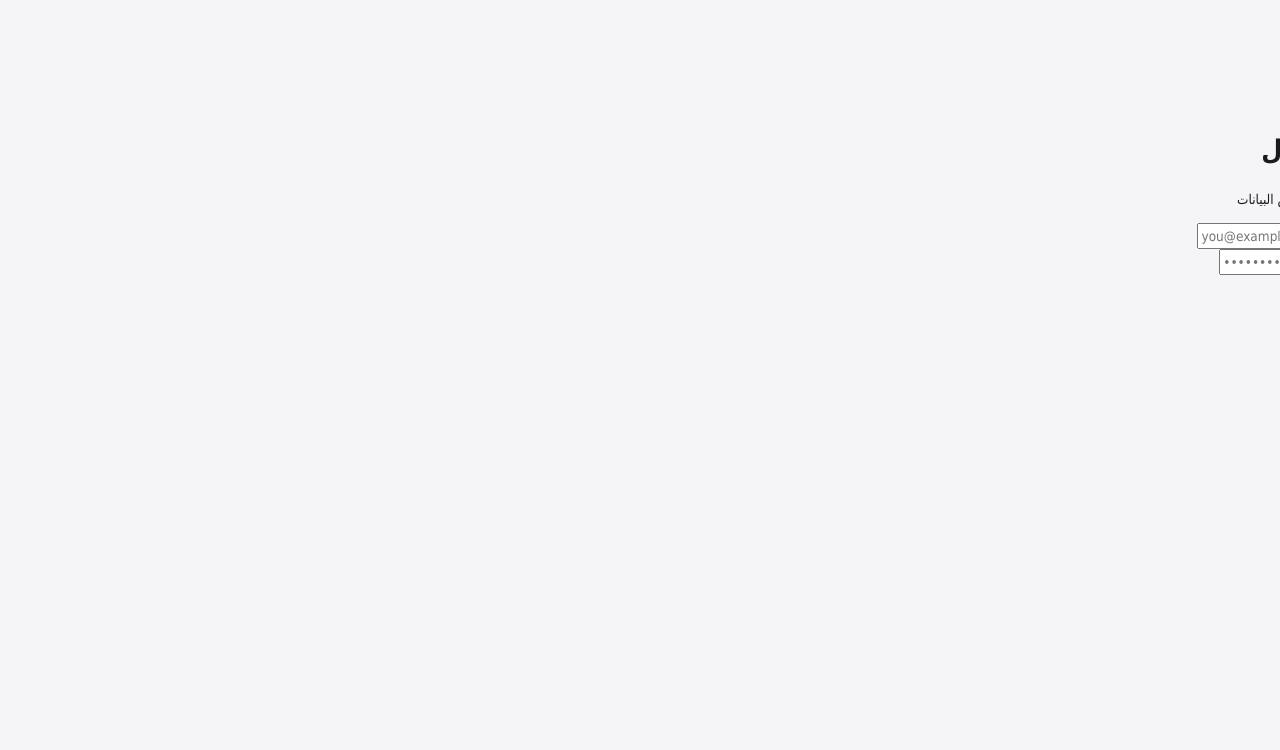
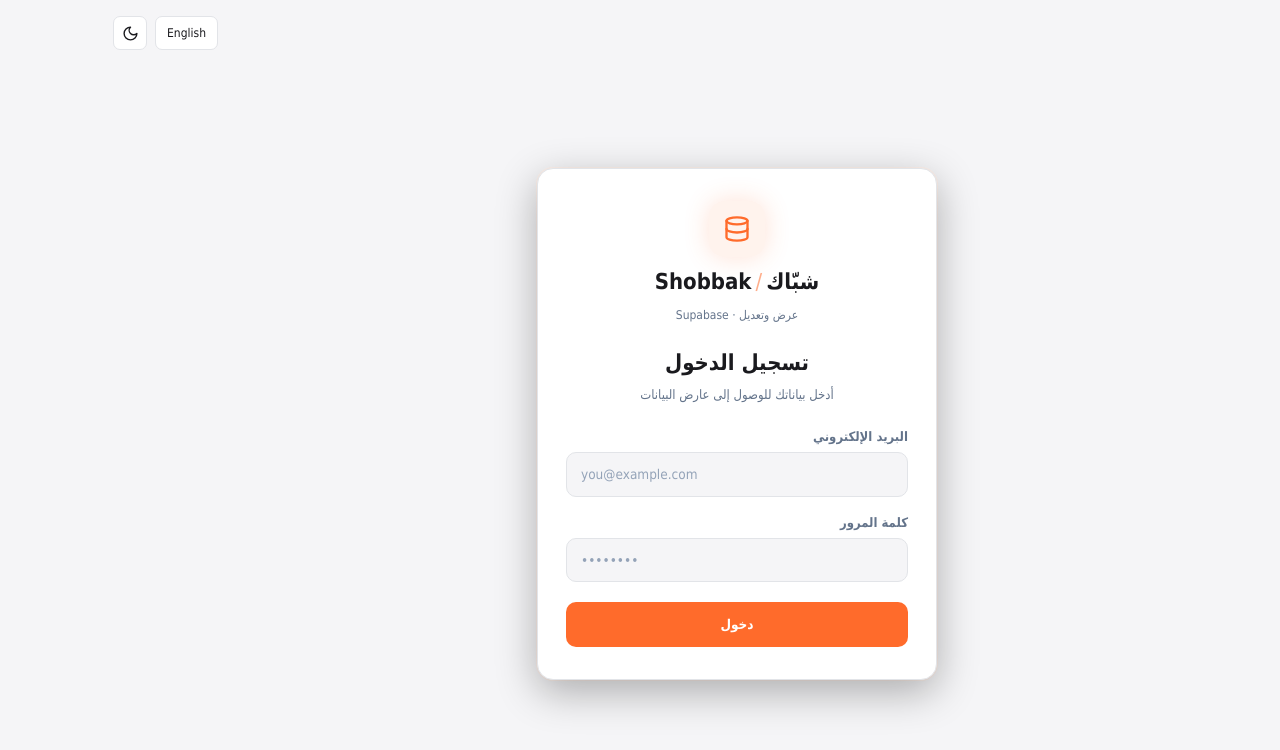
Before and after one commit to elabdm965-ai/Single-Supabase-Viewer, a React (Vite) app: page / in a window 1280 px wide. Shown: the top 750 px of the page. Built offline with nearby package versions, Linux system fonts and the light colour scheme.

Commit message:
Update theme.css

```diff
--- a/src/styles/theme.css
+++ b/src/styles/theme.css
@@ -242,3 +242,108 @@
   .table-bottom-bar { flex-direction: column; align-items: stretch; }
   .pagination { justify-content: space-between; }
 }
+
+/* ===== Login page ===== */
+.login-shell {
+  min-height: 100dvh;
+  display: flex;
+  align-items: center;
+  justify-content: center;
+  padding: 72px 16px 24px;
+  background: var(--bg);
+  color: var(--text);
+  position: relative;
+}
+.login-controls {
+  position: absolute;
+  top: 16px;
+  inset-inline-end: 16px;
+  display: flex;
+  gap: 8px;
+  align-items: center;
+}
+.login-card {
+  width: 100%;
+  max-width: 400px;
+  background: var(--panel);
+  border: 1px solid var(--border);
+  border-radius: 16px;
+  padding: 32px 28px;
+  box-shadow: 0 12px 40px rgba(0,0,0,.3), 0 0 0 1px var(--accent-soft);
+}
+.login-logo {
+  display: flex;
+  flex-direction: column;
+  align-items: center;
+  gap: 8px;
+  margin-bottom: 22px;
+}
+.login-logo-icon {
+  width: 56px;
+  height: 56px;
+  display: grid;
+  place-items: center;
+  border-radius: 16px;
+  background: var(--accent-soft);
+  color: var(--accent);
+  box-shadow: 0 0 26px var(--orange-glow);
+}
+.login-logo-text {
+  display: flex;
+  align-items: center;
+  gap: 4px;
+  font-size: 22px;
+  font-weight: 800;
+}
+.login-logo-sub { color: var(--muted); font-size: 12px; }
+.login-title { margin: 0 0 6px; text-align: center; font-size: 22px; font-weight: 700; }
+.login-sub { margin: 0 0 22px; text-align: center; color: var(--muted); font-size: 13px; }
+.login-form { display: flex; flex-direction: column; gap: 16px; }
+.login-field { display: flex; flex-direction: column; gap: 6px; }
+.login-label { font-size: 13px; font-weight: 600; color: var(--muted); }
+.login-input {
+  width: 100%;
+  box-sizing: border-box;
+  padding: 11px 14px;
+  background: var(--bg);
+  color: var(--text);
+  border: 1px solid var(--border);
+  border-radius: var(--radius);
+  font: inherit;
+  outline: none;
+  transition: border-color .15s, box-shadow .15s;
+}
+.login-input::placeholder { color: var(--faint); }
+.login-input:focus { border-color: var(--border-focus); box-shadow: 0 0 0 3px var(--accent-soft); }
+.login-input:disabled { opacity: .6; }
+.login-input-error { border-color: var(--danger); }
+.login-error {
+  display: flex;
+  align-items: center;
+  gap: 8px;
+  padding: 10px 12px;
+  background: var(--danger-soft);
+  color: var(--danger);
+  border-radius: var(--radius);
+  font-size: 13px;
+}
+.login-button {
+  width: 100%;
+  padding: 12px;
+  margin-top: 4px;
+  background: var(--accent);
+  color: #fff;
+  border: 0;
+  border-radius: var(--radius);
+  font: inherit;
+  font-weight: 700;
+  cursor: pointer;
+  display: flex;
+  align-items: center;
+  justify-content: center;
+  gap: 8px;
+  transition: background .15s, transform .05s;
+}
+.login-button:hover:not(:disabled) { background: var(--accent-hover); }
+.login-button:active:not(:disabled) { transform: translateY(1px); }
+.login-button:disabled { opacity: .6; cursor: not-allowed; }
```
